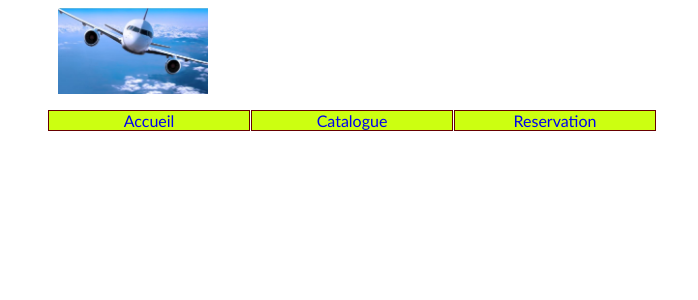
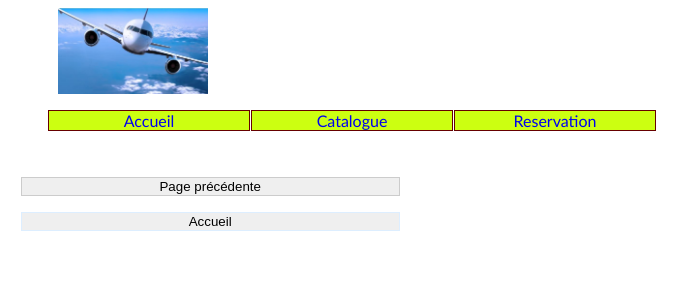
Before and after one commit to aymericLaze/AirAzur, a PHP site: page /index.php?action=index in a window 1280 px wide. Shown: the top 300 px of the page, without its empty margins (0-698 px from the left). Run offline with PHP 8.4, Linux system fonts and the light colour scheme.

Commit message:
ajout footer ajout bouton retour+accueil

```diff
--- a/index.php
+++ b/index.php
@@ -66,6 +66,8 @@
 
                 break;
         }
+        //affiche le footer
+            include './vues/v_footer.php';
         ?>
     </body>
 </html>
--- /dev/null
+++ b/vues/v_footer.php
@@ -0,0 +1,20 @@
+<br/>
+<br/>
+<?php
+if($action != "accueil"){
+    if ($action != "ajoutReservation" ) {
+
+    ?>
+    <form>
+        <input type="button" value="Page précédente" onclick="history.go(-1)">
+    </form>
+<?php
+
+}
+?>
+<form action="./index.php">
+    <input type="submit" value="Accueil" />
+</form>
+<?php
+}
+?>
```
